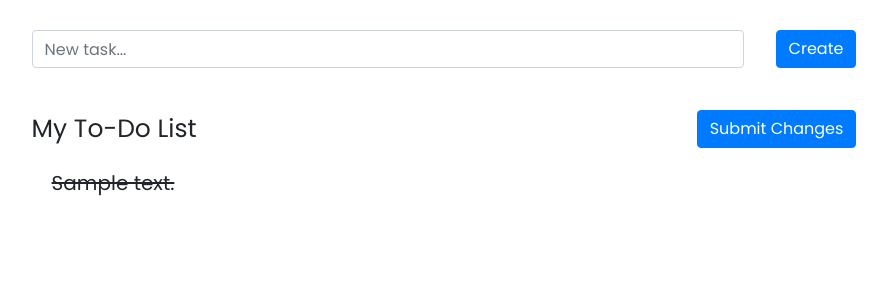
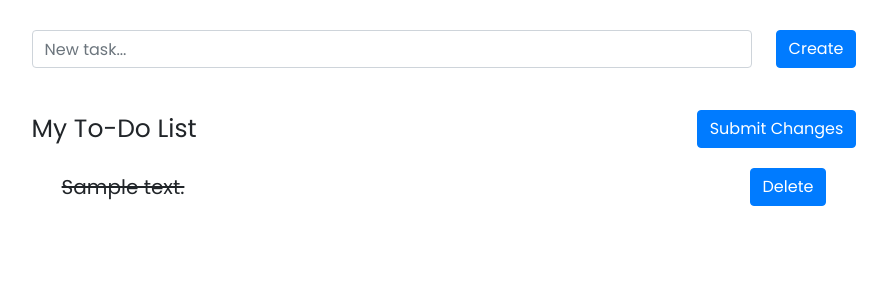
Before and after one commit to jgabriel1/todo-app, a Flask app: page / in a window 1280 px wide. Shown: the top 300 px of the page, without its empty margins (196-1083 px from the left). Run offline with Flask 2, Linux system fonts and the light colour scheme; tables that the repository leaves empty hold one stand-in row (values such as "Sample post"); some libraries are stand-ins or nearby versions.

Commit message:
Added delete button on each task. Still deciding behavior.

```diff
--- a/app/forms.py
+++ b/app/forms.py
@@ -11,42 +11,36 @@ class TaskForm(FlaskForm):
         validators=[DataRequired()],
         render_kw={'placeholder': 'New task...', 'class_': 'form-control'}
     )
+
     submit = SubmitField(
+        label='Create',
         id='submit-task',
-        label='Create',
         render_kw={'class_': 'btn btn-primary'}
     )
 
 
 class TaskCompleteForm(FlaskForm):
+    submit = SubmitField(
+        id='submit-completion',
+        render_kw={
+            'value': 'Submit Changes',
+            'class_': 'btn btn-primary'
+        }
+    )
 
     @classmethod
     def from_task_list(cls, task_list: list):
         completed = OrderedDict()
-        for i, task in enumerate(task_list):
-            setattr(
-                cls,
-                f'task{i}',
-                BooleanField(
-                    label=task.description,
-                    id=f'task-completed{i}',
-                    render_kw={'class_': 'form-check-input'}
-                )
+        for task in task_list:
+            name = f'task{task.id}'
+            field = BooleanField(
+                label=task.description,
+                id=f'task-completed-{task.id}',
+                render_kw={'class_': 'form-check-input task-checkbox'}
             )
 
-            completed.update({f'task{i}': task.completed})
-
-        setattr(
-            cls,
-            'submit',
-            SubmitField(
-                id='submit-completion',
-                render_kw={
-                    'value': 'Submit Changes',
-                    'class_': 'btn btn-primary'
-                }
-            )
-        )
+            setattr(cls, name, field)
+            completed.update({name: task.completed})
 
         return cls(**completed)
 
--- /dev/null
+++ b/app/static/index.js
@@ -0,0 +1,21 @@
+$(document).ready(() => {
+    $('.task-checkbox').each((i, checkbox) => {
+        $(checkbox).change(() => {
+            console.log(`${checkbox.id}: ${checkbox.checked}`)
+            // Able to access element through ~checkbox~
+        })
+    })
+
+    $('.delete-button').each((i, del_btn) => {
+        $(del_btn).click((e) => {
+            // Prevent default for now...
+            e.preventDefault()
+            const id = del_btn.id.replace('delete', '')
+            $.ajax({
+                url: `/delete_task/${id}`,
+                type: 'POST'
+            })
+            // it is posting \o/
+        })
+    })
+})
--- a/app/static/style.css
+++ b/app/static/style.css
@@ -20,12 +20,19 @@ h3 {
 
 #new-task {
     flex: 1;
-    margin-right: 32px;
+    margin-right: 1.5rem;
 }
 
 #task-list-form {
     margin: 22px 0;
     border-radius: 10px;
+}
+
+.form-check {
+    display: flex;
+    justify-content: space-between;
+    align-items: center;
+    padding: 0 30px;
 }
 
 #task-list-header {
@@ -41,11 +48,14 @@ h3 {
 }
 
 #task-list {
-    width: 80%;
     margin: auto 10px;
-    padding: 10px 0 20px 0;
+    padding: 10px 0;
     list-style-type: none;
     font-size: 20px;
+}
+
+.delete-button {
+    margin-bottom: 8px;
 }
 
 input[type=checkbox] {
--- a/app/templates/index.html
+++ b/app/templates/index.html
@@ -7,15 +7,6 @@
     <title>To-Do List</title>
     <link rel="stylesheet" href="https://stackpath.bootstrapcdn.com/bootstrap/4.4.1/css/bootstrap.min.css"
         integrity="sha384-Vkoo8x4CGsO3+Hhxv8T/Q5PaXtkKtu6ug5TOeNV6gBiFeWPGFN9MuhOf23Q9Ifjh" crossorigin="anonymous">
-    <script src="https://code.jquery.com/jquery-3.4.1.slim.min.js"
-        integrity="sha384-J6qa4849blE2+poT4WnyKhv5vZF5SrPo0iEjwBvKU7imGFAV0wwj1yYfoRSJoZ+n" crossorigin="anonymous">
-    </script>
-    <script src="https://cdn.jsdelivr.net/npm/popper.js@1.16.0/dist/umd/popper.min.js"
-        integrity="sha384-Q6E9RHvbIyZFJoft+2mJbHaEWldlvI9IOYy5n3zV9zzTtmI3UksdQRVvoxMfooAo" crossorigin="anonymous">
-    </script>
-    <script src="https://stackpath.bootstrapcdn.com/bootstrap/4.4.1/js/bootstrap.min.js"
-        integrity="sha384-wfSDF2E50Y2D1uUdj0O3uMBJnjuUD4Ih7YwaYd1iqfktj0Uod8GCExl3Og8ifwB6" crossorigin="anonymous">
-    </script>
     <link rel="stylesheet" type="text/css" href="{{ url_for('static', filename='style.css') }}">
 </head>
 
@@ -36,12 +27,31 @@
             <li class="form-check">
                 {% if field.name != 'submit' -%}
                 {{ field }}
-                {{ field.label if field.name != 'csrf_token' }}
+                {% if field.name != 'csrf_token' -%}
+                {{ field.label }}
+                <!-- test ~url_for~ it might do the same thing as all this ajax thing -->
+                <button class="btn btn-primary delete-button" id="{{ field.name | replace('task', 'delete') }}">
+                    Delete
+                </button>
+                {%- endif %}
                 {%- endif %}
             </li>
             {%- endfor %}
         </ul>
     </form>
+    <div id="scripts-container">
+        <script src="https://code.jquery.com/jquery-3.4.1.slim.min.js"
+            integrity="sha384-J6qa4849blE2+poT4WnyKhv5vZF5SrPo0iEjwBvKU7imGFAV0wwj1yYfoRSJoZ+n" crossorigin="anonymous">
+        </script>
+        <script src="https://cdn.jsdelivr.net/npm/popper.js@1.16.0/dist/umd/popper.min.js"
+            integrity="sha384-Q6E9RHvbIyZFJoft+2mJbHaEWldlvI9IOYy5n3zV9zzTtmI3UksdQRVvoxMfooAo" crossorigin="anonymous">
+        </script>
+        <script src="https://stackpath.bootstrapcdn.com/bootstrap/4.4.1/js/bootstrap.min.js"
+            integrity="sha384-wfSDF2E50Y2D1uUdj0O3uMBJnjuUD4Ih7YwaYd1iqfktj0Uod8GCExl3Og8ifwB6" crossorigin="anonymous">
+        </script>
+        <script src="https://ajax.googleapis.com/ajax/libs/jquery/3.4.1/jquery.min.js"></script>
+        <script type="text/javascript" src="{{ url_for('static', filename='index.js') }}"></script>
+    </div>
 </body>
 
 </html>
--- a/app/views.py
+++ b/app/views.py
@@ -43,7 +43,7 @@ def index():
 
 @app.route('/new_task', methods=['POST'])
 def new_task():
-    data = request.form['description']
+    data = request.form.get('description')
 
     new_task = Task(
         description=data,
@@ -56,3 +56,12 @@ def new_task():
     db.session.commit()
 
     return redirect('/')
+
+
+@app.route('/delete_task/<id>', methods=['POST'])
+def delete_task(id):
+    """
+    This should just do stuff without really returning anything.
+
+    """
+    return f"<h2>Delete task {id}!</h2>"
```
